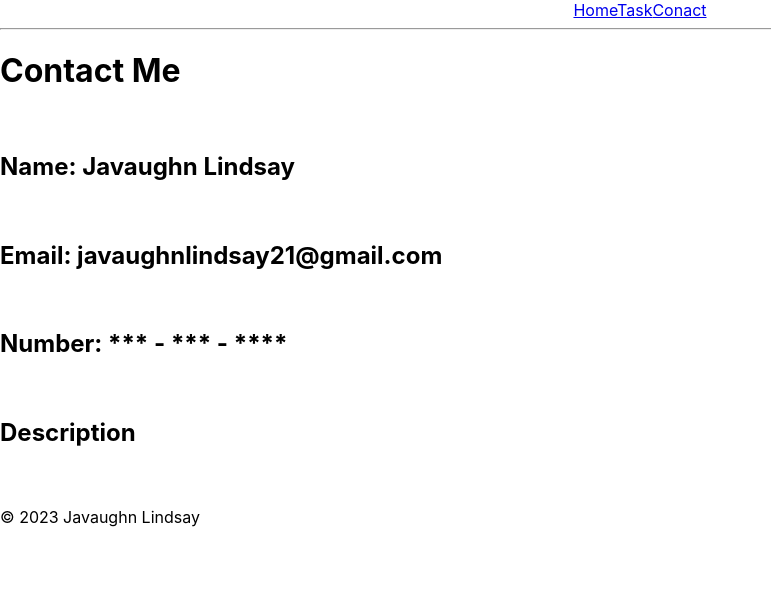
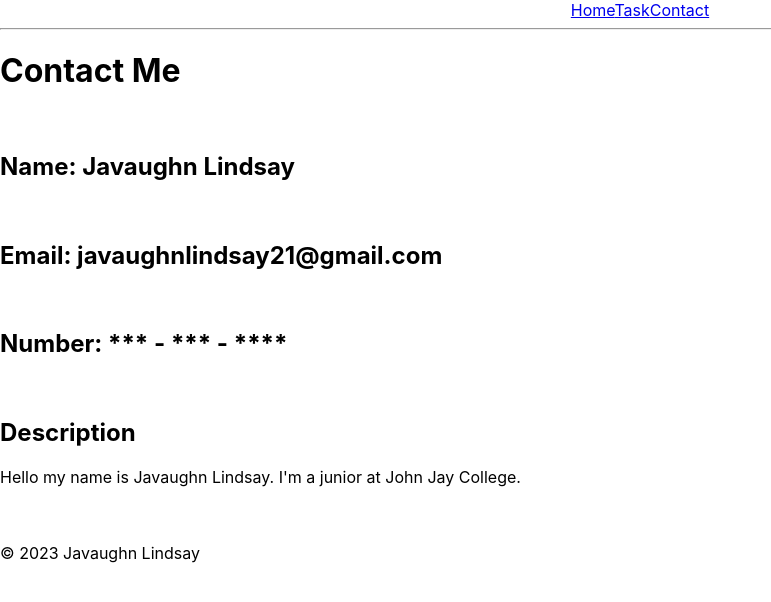
Before and after one commit to Javalind21/TTP_2023_Main_Repo, a React (Create React App) app in the folder todo-list/: page /contact in a window 1280 px wide. Shown: the top 602 px of the page, without its empty margins (0-771 px from the left). Built offline with nearby package versions, Linux system fonts and the light colour scheme.

Commit message:
Final Project Complete

```diff
--- a/todo-list/src/contact.js
+++ b/todo-list/src/contact.js
@@ -13,6 +13,7 @@ function contact() {
       <br></br>
       <div className="description">
       <h2>Description</h2>
+      <p>Hello my name is Javaughn Lindsay. I'm a junior at John Jay College.  </p>
       </div>
       </>
   );
--- a/todo-list/src/navBar.js
+++ b/todo-list/src/navBar.js
@@ -7,7 +7,7 @@ export default function Navbar() {
     <div className="nav">
       <Link to="/" className="navItem1">Home</Link>
       <Link to="/task" className="navItem2">Task</Link>
-      <Link to="/contact" className="navItem3">Conact</Link>
+      <Link to="/contact" className="navItem3">Contact</Link>
     </div>
     <hr />
   </>
```
Also changed, not shown: 1 other file (tests, documents, lock files or other folders).
